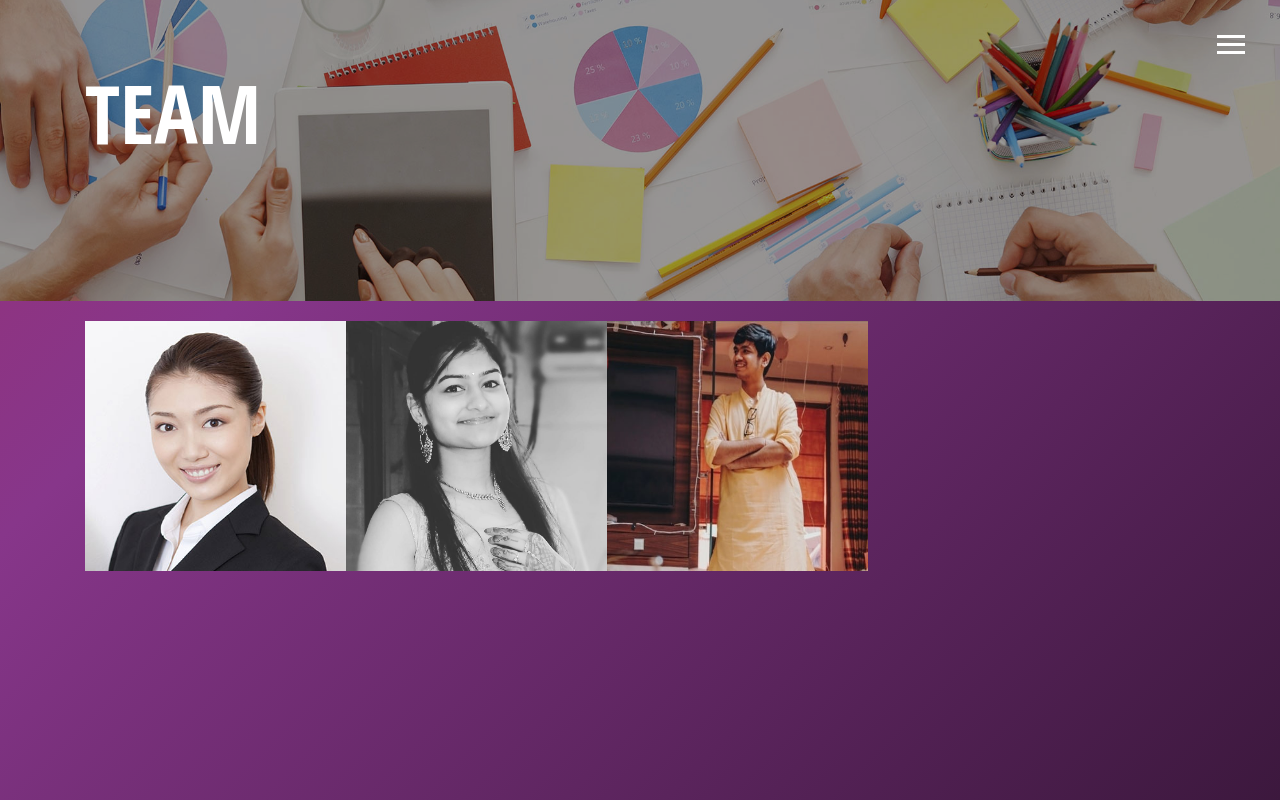
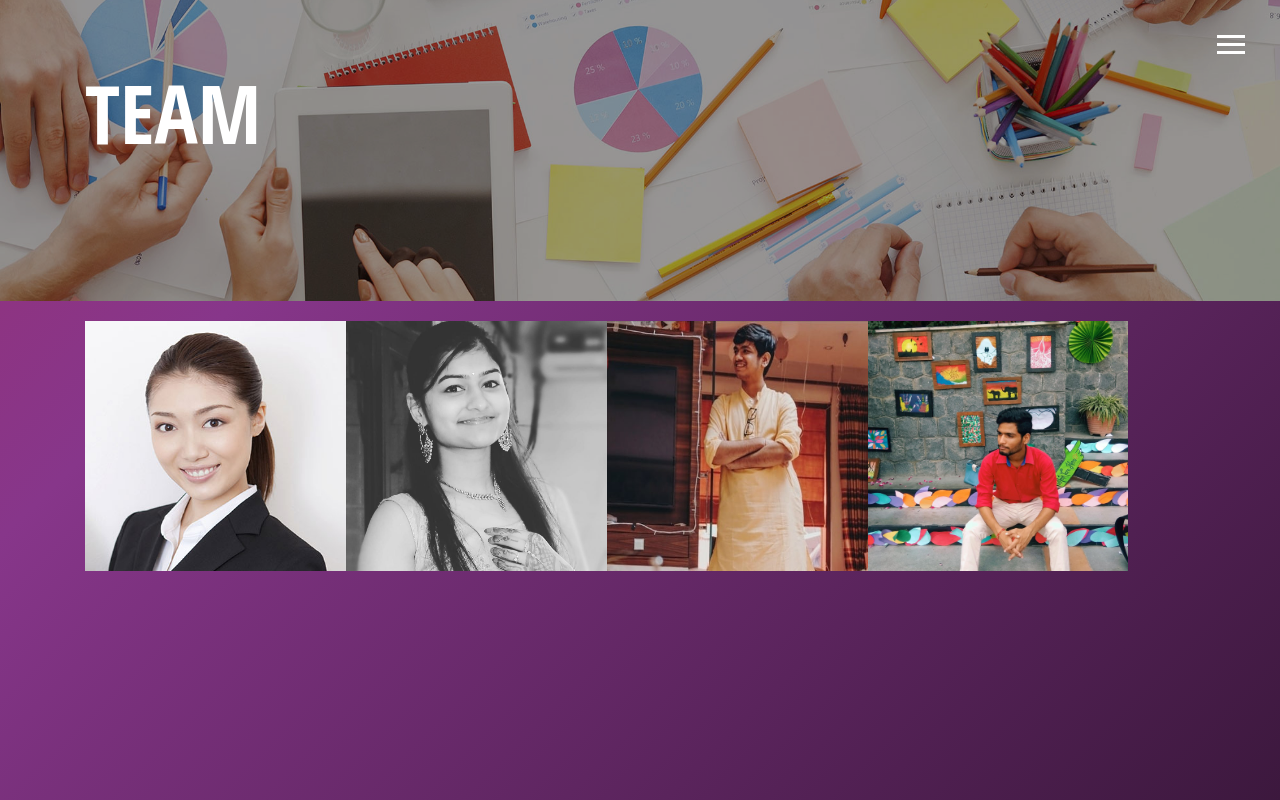
Before and after one commit to Alfaaz-ADGITM/Alfaaz-Adgitm, a Django app: page /team in a window 1280 px wide. Run offline with Django 3.2, Linux system fonts and the light colour scheme; some libraries are stand-ins or nearby versions.

Commit message:
New member added

```diff
--- a/member/templates/member/team.html
+++ b/member/templates/member/team.html
@@ -27,20 +27,26 @@
       <ul class="row biogrid" id="biogrid">
          <li class="col-xs-3">
             <div class="imgHolder">
-               <a href="/"><img alt="jia" class="img-responsive" src="{% static 'images/team-15.jpg' %}"></a>
+               <a href="#"><img alt="jia" class="img-responsive" src="{% static 'images/team-15.jpg' %}"></a>
                <div class="description-box animateBottomName">Satyam Tyagi<br>President</div>
             </div>
          </li>
          <li class="col-xs-3">
             <div class="imgHolder">
-               <a href="/"><img alt="darla" class="img-responsive" src="{% static 'images/Yashika.jpeg' %}"></a>
+               <a href="#"><img alt="yashika" class="img-responsive" src="{% static 'images/Yashika.jpeg' %}"></a>
                <div class="description-box animateBottomName">Yashika Goyal<br>Content Head</div>
             </div>
          </li>
          <li class="col-xs-3">
             <div class="imgHolder">
-               <a href="/profile/avigupta"><img alt="emily" class="img-responsive" src="{% static 'images/avi.jpg' %}"></a>
+               <a href="#"><img alt="avi" class="img-responsive" src="{% static 'images/avi.jpg' %}"></a>
                <div class="description-box animateBottomName">Avi Gupta<br></div>
+            </div>
+         </li>
+         <li class="col-xs-3">
+            <div class="imgHolder">
+               <a href="#"><img alt="kartik" class="img-responsive" src="{% static 'images/kartik.jpeg' %}"></a>
+               <div class="description-box animateBottomName">Kartik Joshi<br>Graphics Head</div>
             </div>
          </li>
       </ul>
```
Also changed, not shown: static/images/kartik.jpeg (added).
